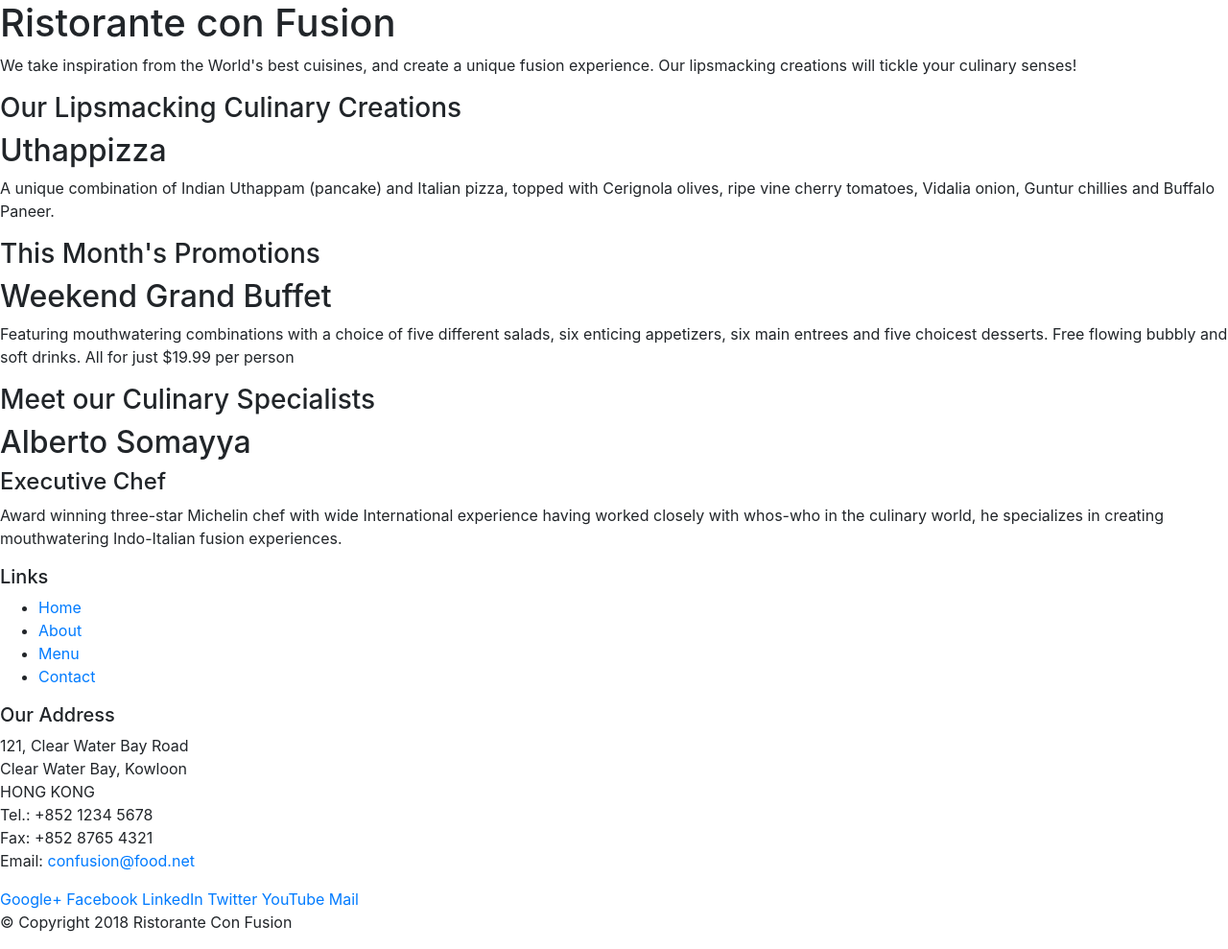
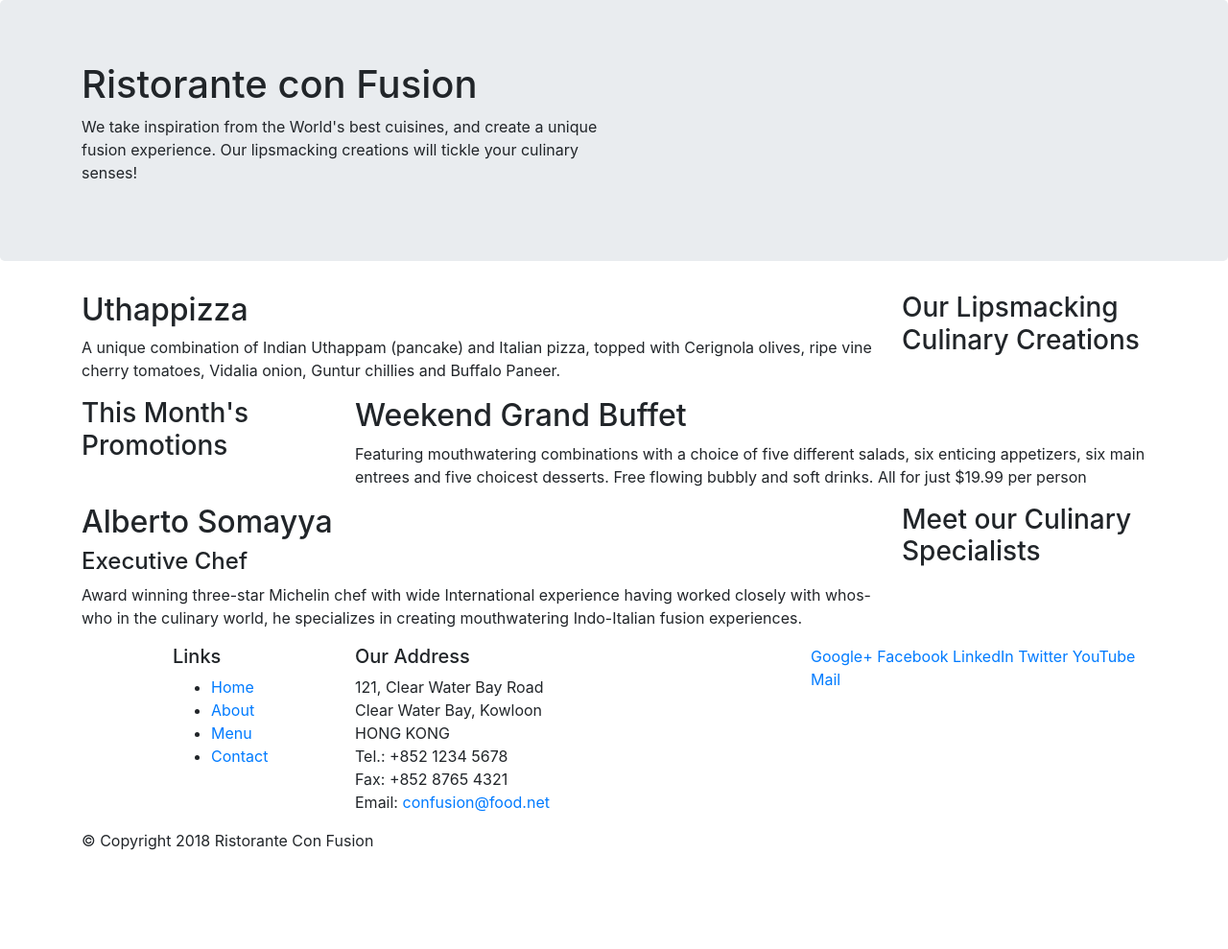
Before and after one commit to mayujie/Bootstrap4-Project, a website: page index.html in a window 1280 px wide. Shown: the whole page at 96% size. After the commit the page ends 904 px from the top, so only its background shows below. Drawn offline with nearby package versions, Linux system fonts and the light colour scheme.

Commit message:
Boostrap Grid Part 1

```diff
--- a/index.html
+++ b/index.html
@@ -4,7 +4,7 @@
 <head>
         <!-- Required meta tags always come first, the unicode we goona use -->
         <meta charset="utf-8">
-        <!-- responsive web design -->
+        <!-- responsive web design,  -->
         <meta name="viewport" content="width=device-width, initial-scale=1, shrink-to-fit=no">
         <meta http-equiv="x-ua-compatible" content="ie=edge">
 
@@ -14,47 +14,49 @@
 </head>
 
 <body>
-
-    <header>
-        <div>
-            <div>
-                <div>
+    <!-- allows to set apart the content inside the jumbotron from the rest of the page -->
+    <header class="jumbotron">
+        <div class="container">
+            <div class="row">
+                <div class="col-12 col-sm-6">
                     <h1>Ristorante con Fusion</h1>
                     <p>We take inspiration from the World's best cuisines, and create a unique fusion experience. Our lipsmacking creations will tickle your culinary senses!</p>
                 </div>
-                <div>
+                <div class="col-12 col-sm">
                 </div>
             </div>
         </div>
     </header>
 
-    <div>
-        <div>
-            <div>
+    <div class="container">
+        <div class="row">
+            <!-- using order and offset with column layout classes -->
+            <div class="col-12 col-sm-4 order-sm-last col-md-3">
                 <h3>Our Lipsmacking Culinary Creations</h3>
             </div>
-            <div>
+            <!-- this will be stacked below, then occupy remaining 8 columns, then occupy remaining 9 columns -->
+            <div class="col col-sm order-sm-first col-md">
                 <h2>Uthappizza</h2>
                 <p>A unique combination of Indian Uthappam (pancake) and Italian pizza, topped with Cerignola olives, ripe vine cherry tomatoes, Vidalia onion, Guntur chillies and Buffalo Paneer.</p>
             </div>
         </div>
 
 
-        <div>
-            <div>
+        <div class="row">
+            <div class="col-12 col-sm-4 col-md-3">
                 <h3>This Month's Promotions</h3>
             </div>
-            <div>
+            <div class="col col-sm col-md">
                 <h2>Weekend Grand Buffet</h2>
                 <p>Featuring mouthwatering combinations with a choice of five different salads, six enticing appetizers, six main entrees and five choicest desserts. Free flowing bubbly and soft drinks. All for just $19.99 per person </p>
             </div>
         </div>
 
-        <div>
-            <div>
+        <div class="row">
+            <div class="col-12 col-sm-4 order-sm-last col-md-3">
                 <h3>Meet our Culinary Specialists</h3>
             </div>
-            <div>
+            <div class="col col-sm order-sm-first col-md">
                 <h2>Alberto Somayya</h2>
                 <h4>Executive Chef</h4>
                 <p>Award winning three-star Michelin chef with wide International experience having worked closely with whos-who in the culinary world, he specializes in creating mouthwatering Indo-Italian fusion experiences. </p>
@@ -63,9 +65,9 @@
     </div>
 
     <footer>
-        <div>
-            <div>
-                <div>
+        <div class="container">
+            <div class="row">
+                <div  class="col-4 offset-1 col-sm-2">
                     <h5>Links</h5>
                     <ul>
                         <li><a href="#">Home</a></li>
@@ -74,7 +76,7 @@
                         <li><a href="#">Contact</a></li>
                     </ul>
                 </div>
-                <div>
+                <div class="col-7 col-sm-5">
                     <h5>Our Address</h5>
                     <address>
 		              121, Clear Water Bay Road<br>
@@ -85,7 +87,9 @@
 		              Email: <a href="mailto:confusion@food.net">confusion@food.net</a>
 		           </address>
                 </div>
-                <div>
+                <!-- meaning that this will occupy a separate set of 12 columns stacked below the previous content for extra small screen sizes, but for small to extra large it will occupy 4 columns.  -->
+                <!-- So here we are 4 plus 5 plus 2 = 11. So one column is still leftover for small to extra large.  -->
+                <div class="col-12 col-sm-4">
                     <div>
                         <a href="http://google.com/+">Google+</a>
                         <a href="http://www.facebook.com/profile.php?id=">Facebook</a>
@@ -96,8 +100,9 @@
                     </div>
                 </div>
            </div>
-           <div>
-                <div>
+           <div class="row">
+                <!-- meaning that this content will occupy just enough columns as is required by the content there.  -->
+                <div class="col-auto">
                     <p>© Copyright 2018 Ristorante Con Fusion</p>
                 </div>
            </div>
```
